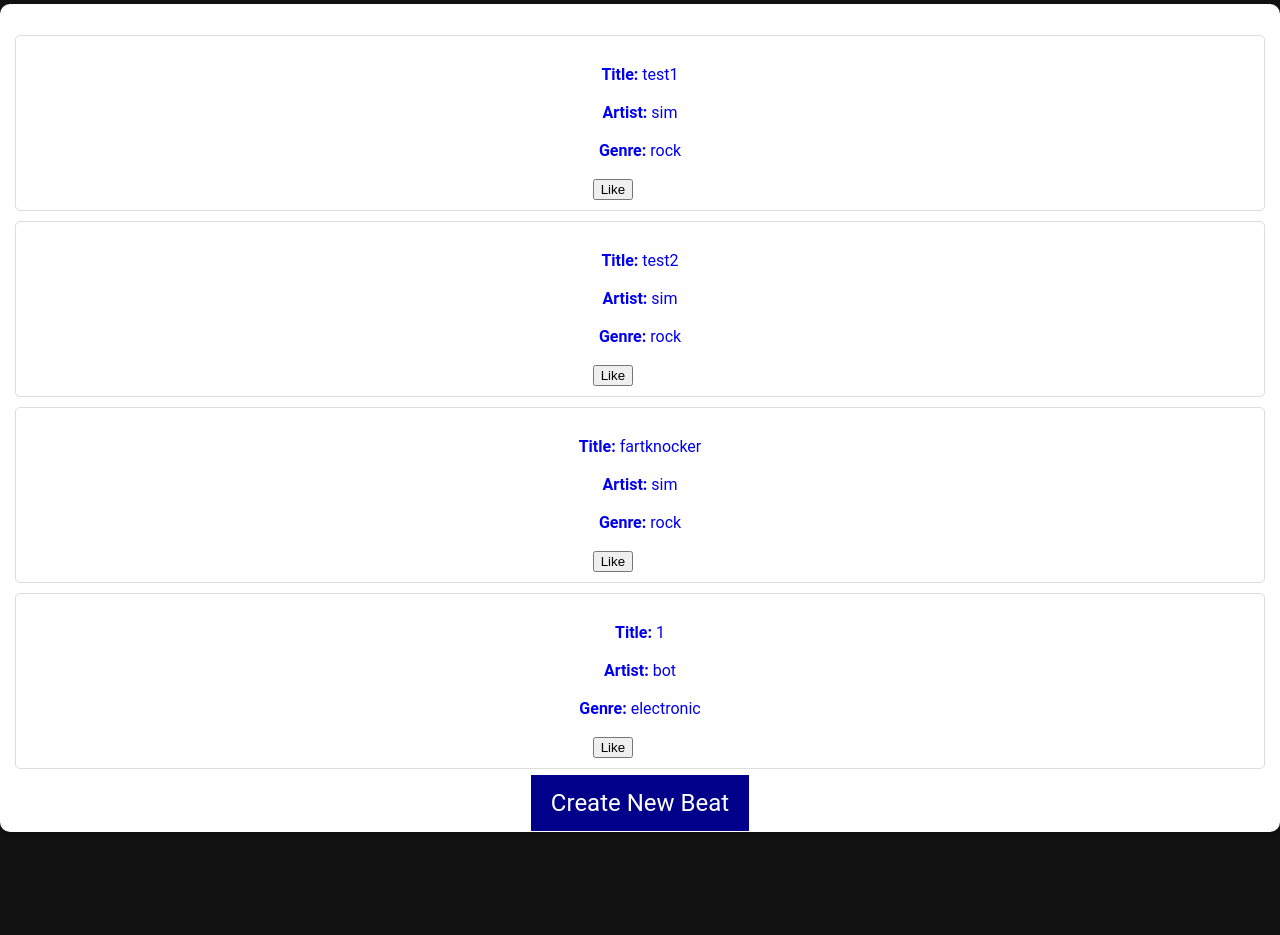
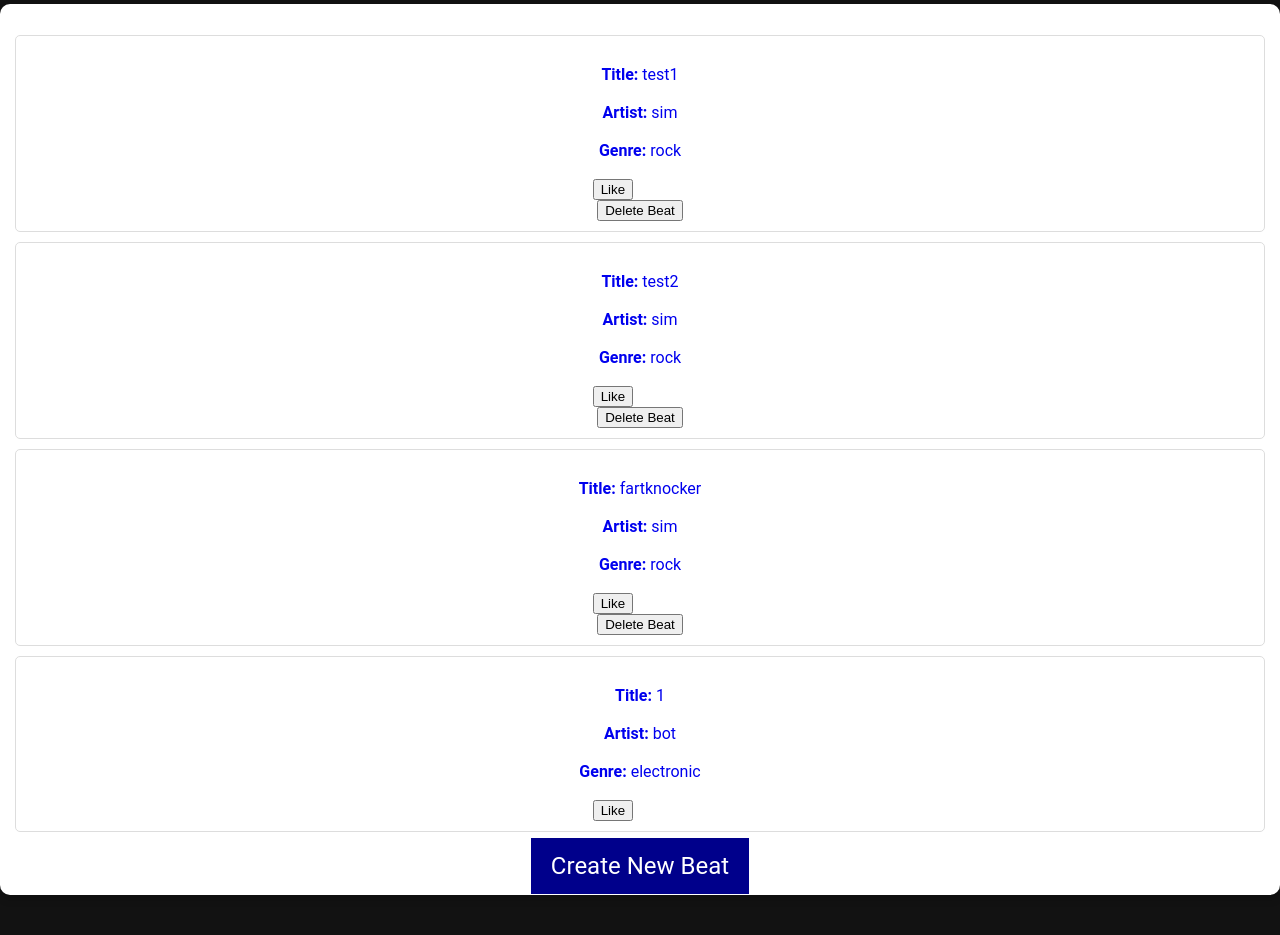
Before and after one commit to simaomansur/beat-layer, a Flask app: page /beats in a window 1280 px wide. Shown: the part 266-1201 px from the top of the page. Run offline with Flask 3, Linux system fonts and the light colour scheme; a user stored in the database is signed in.

Commit message:
delete button working, home page requires sign in

```diff
--- a/src/app/routes.py
+++ b/src/app/routes.py
@@ -76,6 +76,9 @@ def users_signout():
 @login_required
 @app.route('/beats', methods=['GET'])
 def beats():
+    if not current_user.is_authenticated:
+        flash('You must be logged in to view this page.')
+        return redirect(url_for('home'))
     genre = request.args.get('genre')
     if genre:
         beats = Beat.query.filter_by(genre=genre).all()
@@ -156,7 +159,7 @@ def beat_user(user_id):
 
 
 @login_required
-@app.route('/beat_user/<string:user_id>/delete/<string:beat_id>')
+@app.route('/beat_user/<string:user_id>/delete/<string:beat_id>', methods=['POST'])
 def beat_user_delete(user_id, beat_id):
     beat = Beat.query.get_or_404(beat_id)
     if beat.artist == user_id:
--- a/src/templates/beat_detail.html
+++ b/src/templates/beat_detail.html
@@ -6,6 +6,7 @@
             <p><strong>Date Posted:</strong> {{ beat.date_added }}</p>
             <p><strong>Description:</strong> {{ beat.description }}</p>
             <p><strong>Posted by:</strong> {{ beat.artist }}</p>
+            <p><strong>Genre:</strong> {{ beat.genre }}</p>
 
             <!-- Audio Player -->
             <audio controls>
@@ -14,6 +15,8 @@
             </audio>
         </div>
     </div>
+
+    <!--delete button-->
 
     <!-- Comments Section -->
     <div>
--- a/src/templates/beats.html
+++ b/src/templates/beats.html
@@ -24,8 +24,15 @@
                                 <br><strong>Artist: </strong>{{ beat.artist }}</br>
                                 <br><strong>Genre: </strong>{{ beat.genre }}</br>
                             </a>
+                            <!--like button-->
                             <br><button onclick="likeSong('{{ beat.id }}', event)">Like</button>
                             <span id="like-count-{{ beat.id }}">{{ beat.like_count() }}</span> Likes</br>
+                            <!-- Delete button -->
+                            {% if beat.artist == current_user.id %}
+                                <form action="{{ url_for('beat_user_delete', user_id=current_user.id, beat_id=beat.id) }}" method="POST" onsubmit="return confirmDelete()">
+                                    <input type="submit" value="Delete Beat">
+                                </form>
+                            {% endif %}
                         </div>
                     </li>
                 {% endfor %}
@@ -54,6 +61,10 @@
                     alert('An error occurred.');
                 });
         }
+
+        function confirmDelete() {
+            return confirm('Are you sure you want to delete this beat?');
+        }
     </script>
     {% else %}
     <p>Please <a href="{{ url_for('login') }}">login</a> to like a beat.</p>
```
Also changed, not shown: instance/beatbank.db.
